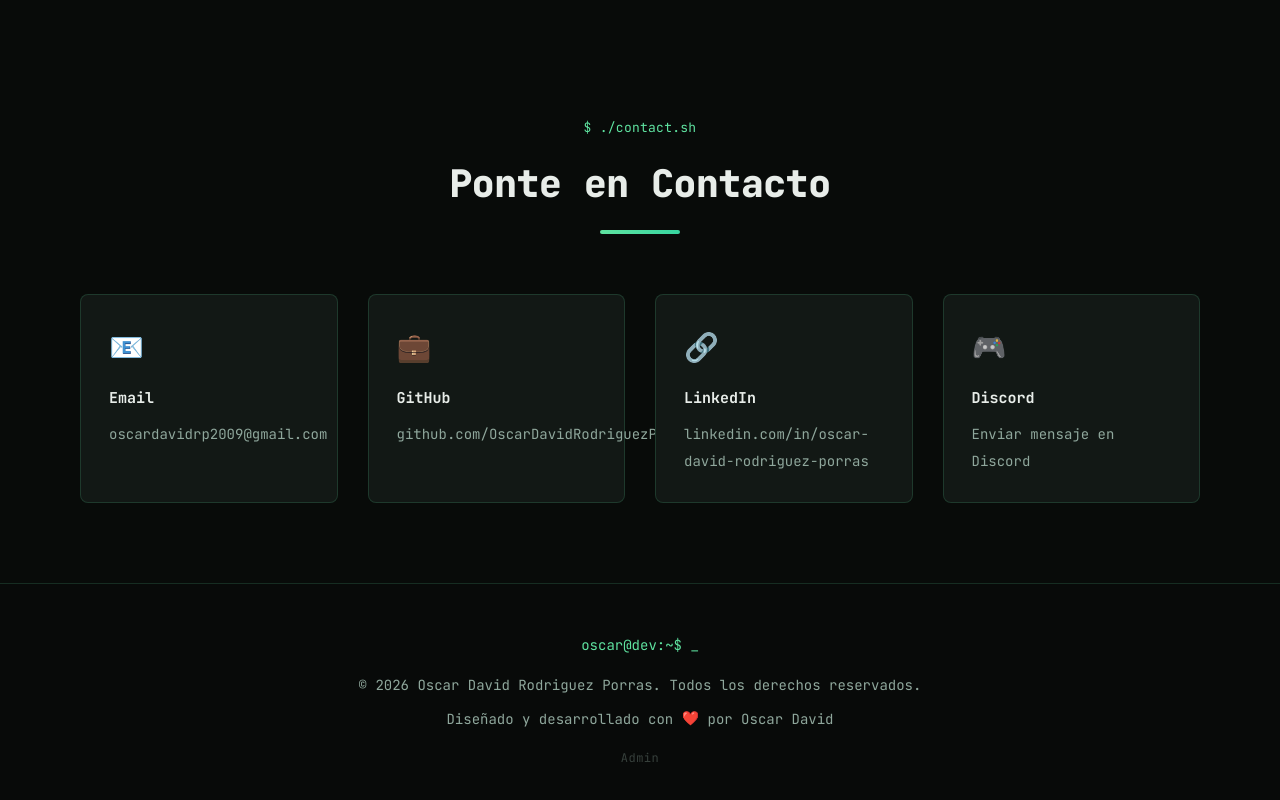
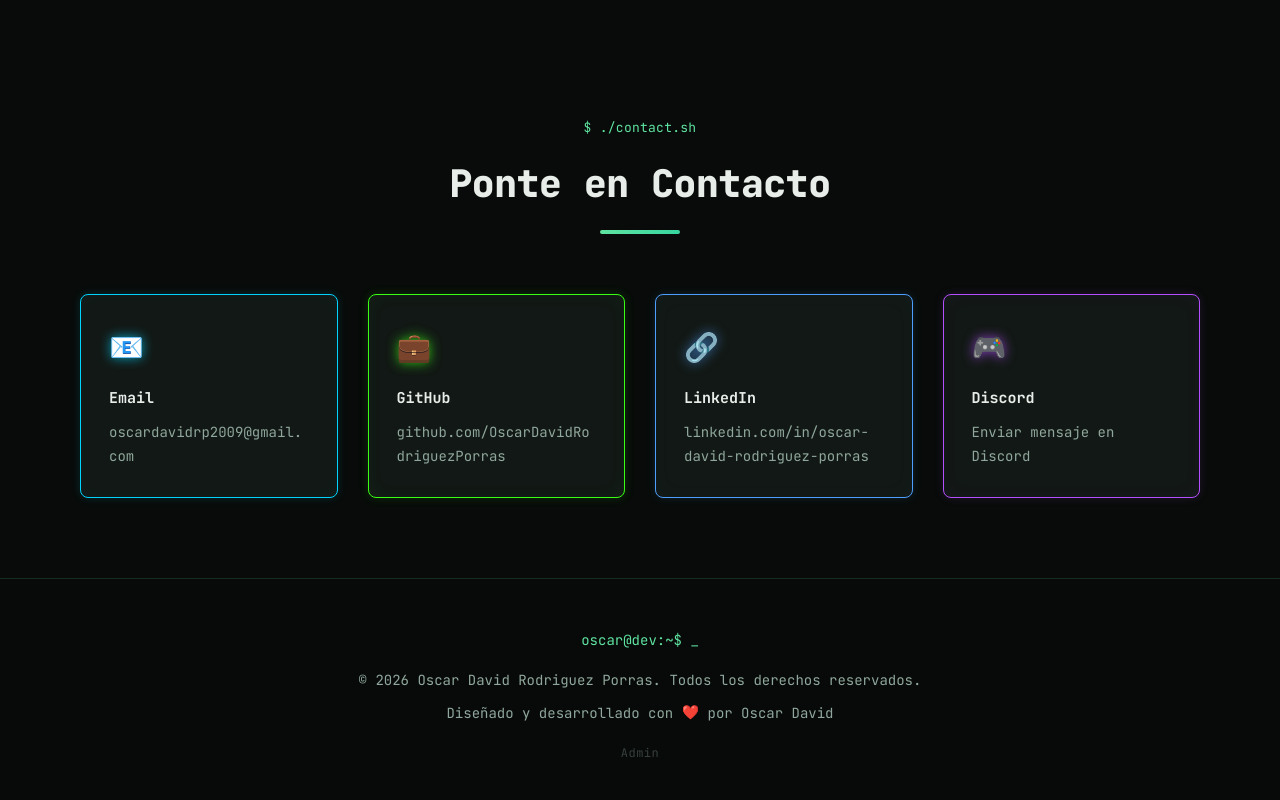
Before and after one commit to OscarDavidRodriguezPorras/portafolio, a plain HTML site: page index.html in a window 1280 px wide. Shown: the part 2635-3435 px from the top of the page. Drawn offline with Linux system fonts and the light colour scheme; no server answers.

Commit message:
feat: rediseño tarjetas de contacto con bordes neon por red social

```diff
--- a/assets/css/styles.css
+++ b/assets/css/styles.css
@@ -1831,3 +1831,71 @@ body:has(.project-detail:target) .scroll-progress {
         font-size: 12px;
     }
 }
+/* ============================================
+   TARJETAS DE CONTACTO - DISEÑO NEON
+   ============================================ */
+
+/* Email — cyan */
+.card--email {
+    border-color: #00d4ff;
+    box-shadow: 0 0 10px rgba(0, 212, 255, 0.15), inset 0 0 20px rgba(0, 212, 255, 0.03);
+    transition: border-color 0.3s ease, box-shadow 0.3s ease, transform 0.3s ease;
+}
+.card--email:hover {
+    border-color: #00d4ff;
+    box-shadow: 0 0 22px rgba(0, 212, 255, 0.45), 0 0 45px rgba(0, 212, 255, 0.15), inset 0 0 25px rgba(0, 212, 255, 0.06);
+    transform: translateY(-6px);
+}
+.card--email .info-icon { filter: drop-shadow(0 0 6px rgba(0, 212, 255, 0.7)); }
+
+/* GitHub — green */
+.card--github {
+    border-color: #39ff14;
+    box-shadow: 0 0 10px rgba(57, 255, 20, 0.15), inset 0 0 20px rgba(57, 255, 20, 0.03);
+    transition: border-color 0.3s ease, box-shadow 0.3s ease, transform 0.3s ease;
+}
+.card--github:hover {
+    border-color: #39ff14;
+    box-shadow: 0 0 22px rgba(57, 255, 20, 0.45), 0 0 45px rgba(57, 255, 20, 0.15), inset 0 0 25px rgba(57, 255, 20, 0.06);
+    transform: translateY(-6px);
+}
+.card--github .info-icon { filter: drop-shadow(0 0 6px rgba(57, 255, 20, 0.7)); }
+
+/* LinkedIn — blue */
+.card--linkedin {
+    border-color: #4d9fff;
+    box-shadow: 0 0 10px rgba(77, 159, 255, 0.15), inset 0 0 20px rgba(77, 159, 255, 0.03);
+    transition: border-color 0.3s ease, box-shadow 0.3s ease, transform 0.3s ease;
+}
+.card--linkedin:hover {
+    border-color: #4d9fff;
+    box-shadow: 0 0 22px rgba(77, 159, 255, 0.45), 0 0 45px rgba(77, 159, 255, 0.15), inset 0 0 25px rgba(77, 159, 255, 0.06);
+    transform: translateY(-6px);
+}
+.card--linkedin .info-icon { filter: drop-shadow(0 0 6px rgba(77, 159, 255, 0.7)); }
+
+/* Discord — purple */
+.card--discord {
+    border-color: #b44fff;
+    box-shadow: 0 0 10px rgba(180, 79, 255, 0.15), inset 0 0 20px rgba(180, 79, 255, 0.03);
+    transition: border-color 0.3s ease, box-shadow 0.3s ease, transform 0.3s ease;
+}
+.card--discord:hover {
+    border-color: #b44fff;
+    box-shadow: 0 0 22px rgba(180, 79, 255, 0.45), 0 0 45px rgba(180, 79, 255, 0.15), inset 0 0 25px rgba(180, 79, 255, 0.06);
+    transform: translateY(-6px);
+}
+.card--discord .info-icon { filter: drop-shadow(0 0 6px rgba(180, 79, 255, 0.7)); }
+
+/* Overrides for neon cards: link text matches neon color on hover */
+.card--email a:hover    { color: #00d4ff; }
+.card--github a:hover   { color: #39ff14; }
+.card--linkedin a:hover { color: #4d9fff; }
+.card--discord a:hover  { color: #b44fff; }
+
+/* Fix text overflow on contact links */
+.info-card a {
+    display: block;
+    word-break: break-word;
+    overflow-wrap: break-word;
+}
--- a/index.html
+++ b/index.html
@@ -372,22 +372,22 @@
 
             <div class="contact-content">
                 <div class="contact-info">
-                    <div class="info-card">
+                    <div class="info-card card--email">
                         <span class="info-icon">📧</span>
                         <h3>Email</h3>
                         <a href="mailto:oscardavidrp2009@gmail.com">oscardavidrp2009@gmail.com</a>
                     </div>
-                    <div class="info-card">
+                    <div class="info-card card--github">
                         <span class="info-icon">💼</span>
                         <h3>GitHub</h3>
                         <a href="https://github.com/OscarDavidRodriguezPorras" target="_blank">github.com/OscarDavidRodriguezPorras</a>
                     </div>
-                    <div class="info-card">
+                    <div class="info-card card--linkedin">
                         <span class="info-icon">🔗</span>
                         <h3>LinkedIn</h3>
                         <a href="https://www.linkedin.com/in/oscar-david-rodriguez-porras-a910bb41b/" target="_blank">linkedin.com/in/oscar-david-rodriguez-porras</a>
                     </div>
-                    <div class="info-card">
+                    <div class="info-card card--discord">
                         <span class="info-icon">🎮</span>
                         <h3>Discord</h3>
                         <a href="https://discord.com/users/712329778191007744" target="_blank">Enviar mensaje en Discord</a>
```
